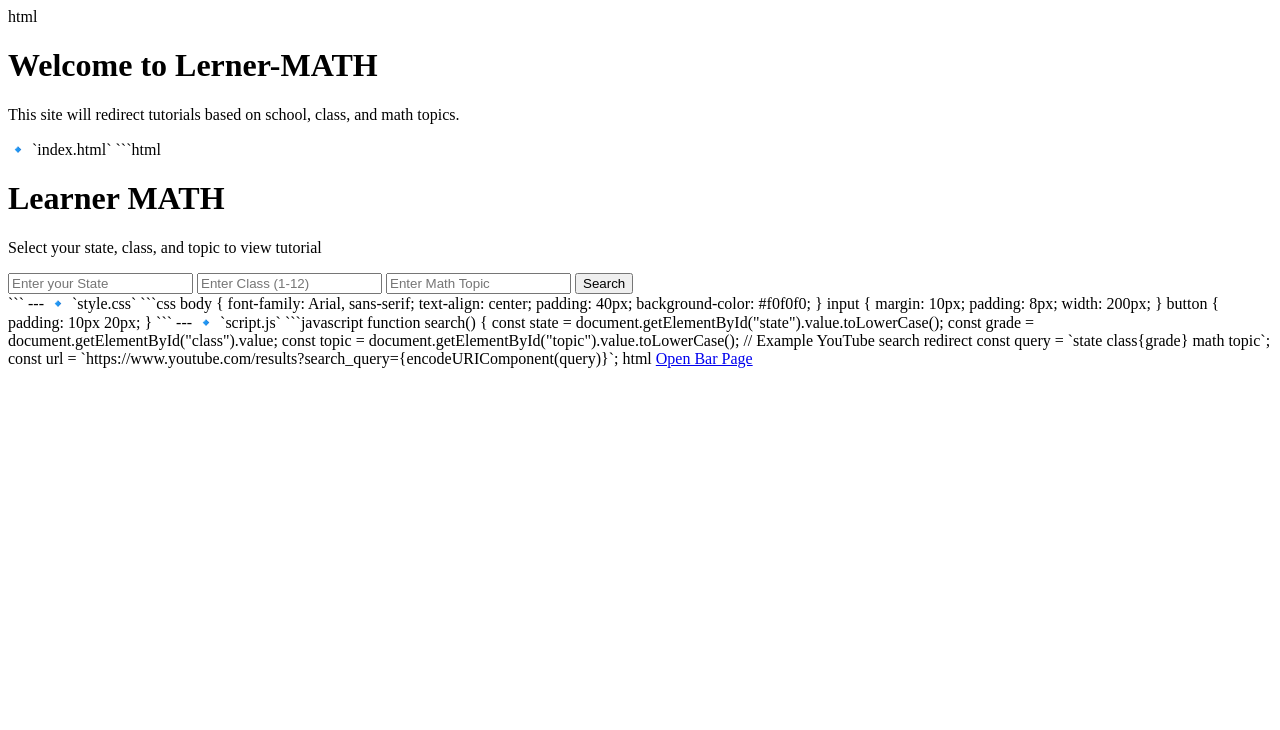
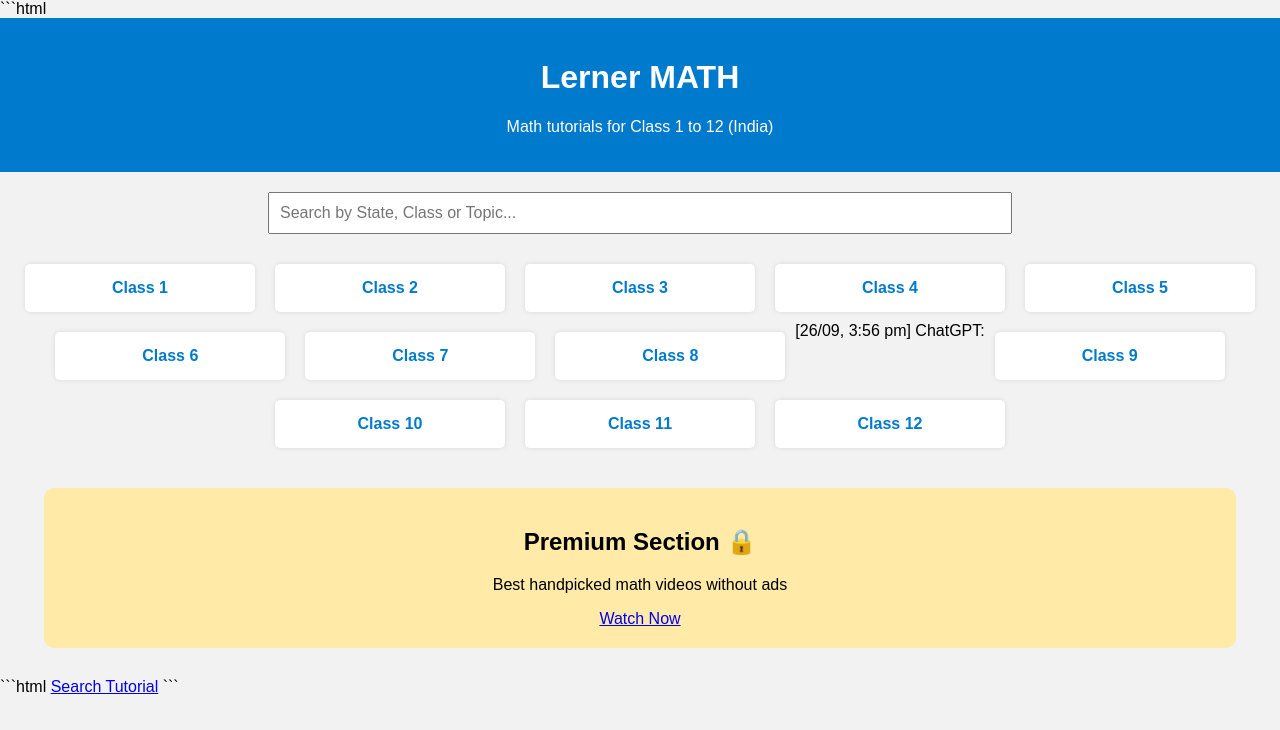
Before and after one commit to Subha7676/Lerner-MATH, a plain HTML site: page index.html in a window 1280 px wide. Drawn offline with Linux system fonts and the light colour scheme.

Commit message:
Update index.html

````diff
--- a/index.html
+++ b/index.html
@@ -1,73 +1,103 @@
-html
+```html
 <!DOCTYPE html>
-<html>
+<html lang="en">
 <head>
-  <title>Lerner-MATH</title>
+  <meta charset="UTF-8">
+  <title>Lerner MATH</title>
+  <style>
+    body {
+      font-family: Arial, sans-serif;
+      margin: 0;
+      background: #f2f2f2;
+    }
+    header {
+      background: #007acc;
+      color: white;
+      padding: 20px;
+      text-align: center;
+    }
+    .search-box {
+      text-align: center;
+      margin: 20px;
+    }
+    input[type="text"] {
+      width: 60%;
+      padding: 10px;
+      font-size: 16px;
+    }
+    .subjects {
+      display: flex;
+      flex-wrap: wrap;
+      justify-content: center;
+    }
+    .subject {
+      background: white;
+      margin: 10px;
+      padding: 15px;
+      border-radius: 5px;
+      box-shadow: 0 0 5px rgba(0,0,0,0.1);
+      width: 200px;
+      text-align: center;
+    }
+    .subject a {
+      text-decoration: none;
+      color: #007acc;
+      font-weight: bold;
+    }
+    .premium {
+      background: #ffeaa7;
+      margin: 30px auto;
+      padding: 20px;
+      width: 90%;
+      text-align: center;
+      border-radius: 10px;
+    }
+[26/09, 3:56 pm] ChatGPT: </style>
 </head>
 <body>
-  <h1>Welcome to Lerner-MATH</h1>
-  <p>This site will redirect tutorials based on school, class, and math topics.</p>
+  <header>
+    <h1>Lerner MATH</h1>
+    <p>Math tutorials for Class 1 to 12 (India)</p>
+  </header>
+
+  <div class="search-box">
+    <input type="text" placeholder="Search by State, Class or Topic..." onkeyup="searchFunction()">
+  </div>
+
+  <div class="subjects" id="subjectList">
+    <div class="subject"><a href="https://www.youtube.com/results?search_query=class+1+math+tutorial">Class 1</a></div>
+    <div class="subject"><a href="https://www.youtube.com/results?search_query=class+2+math+tutorial">Class 2</a></div>
+    <div class="subject"><a href="https://www.youtube.com/results?search_query=class+3+math+tutorial">Class 3</a></div>
+    <div class="subject"><a href="https://www.youtube.com/results?search_query=class+4+math+tutorial">Class 4</a></div>
+    <div class="subject"><a href="https://www.youtube.com/results?search_query=class+5+math+tutorial">Class 5</a></div>
+    <div class="subject"><a href="https://www.youtube.com/results?search_query=class+6+math+tutorial">Class 6</a></div>
+    <div class="subject"><a href="https://www.youtube.com/results?search_query=class+7+math+tutorial">Class 7</a></div>
+    <div class="subject"><a href="https://www.youtube.com/results?search_query=class+8+math+tutorial">Class 8</a></div>
+[26/09, 3:56 pm] ChatGPT: <div class="subject"><a href="https://www.youtube.com/results?search_query=class+9+math+tutorial">Class 9</a></div>
+    <div class="subject"><a href="https://www.youtube.com/results?search_query=class+10+math+tutorial">Class 10</a></div>
+    <div class="subject"><a href="https://www.youtube.com/results?search_query=class+11+math+tutorial">Class 11</a></div>
+    <div class="subject"><a href="https://www.youtube.com/results?search_query=class+12+math+tutorial">Class 12</a></div>
+  </div>
+
+  <div class="premium">
+    <h2>Premium Section 🔒</h2>
+    <p>Best handpicked math videos without ads</p>
+    <a href="https://www.youtube.com/@TopMathPremium" target="_blank">Watch Now</a>
+  </div>
+
+  <script>
+    function searchFunction() {
+      const input = document.querySelector("input").value.toLowerCase();
+      const items = document.querySelectorAll(".subject");
+      items.forEach(item => {
+        const text = item.innerText.toLowerCase();
+        item.style.display = text.includes(input) ? "block" : "none";
+      });
+    }
+  </script>
 </body>
 </html>
-🔹 `index.html`
 
 ```html
-<!DOCTYPE html>
-<html>
-<head>
-  <title>Learner MATH</title>
-  <link rel="stylesheet" href="style.css">
-</head>
-<body>
-  <h1>Learner MATH</h1>
-  <p>Select your state, class, and topic to view tutorial</p>
-
-  <input type="text" id="state" placeholder="Enter your State">
-  <input type="number" id="class" placeholder="Enter Class (1-12)">
-  <input type="text" id="topic" placeholder="Enter Math Topic">
-  <button onclick="search()">Search</button>
-
-  <div id="result"></div>
-
-  <script src="script.js"></script>
-</body>
-</html>
+<a href="bar.html">Search Tutorial</a>
 ```
-
----
-
-🔹 `style.css`
-
-```css
-body {
-  font-family: Arial, sans-serif;
-  text-align: center;
-  padding: 40px;
-  background-color: #f0f0f0;
-}
-input {
-  margin: 10px;
-  padding: 8px;
-  width: 200px;
-}
-button {
-  padding: 10px 20px;
-}
-```
-
----
-
-🔹 `script.js`
-
-```javascript
-function search() {
-  const state = document.getElementById("state").value.toLowerCase();
-  const grade = document.getElementById("class").value;
-  const topic = document.getElementById("topic").value.toLowerCase();
-
-  // Example YouTube search redirect
-  const query = `state class{grade} math topic`;
-  const url = `https://www.youtube.com/results?search_query={encodeURIComponent(query)}`;
-
-html
-<a href="bar.html">Open Bar Page</a>
````
